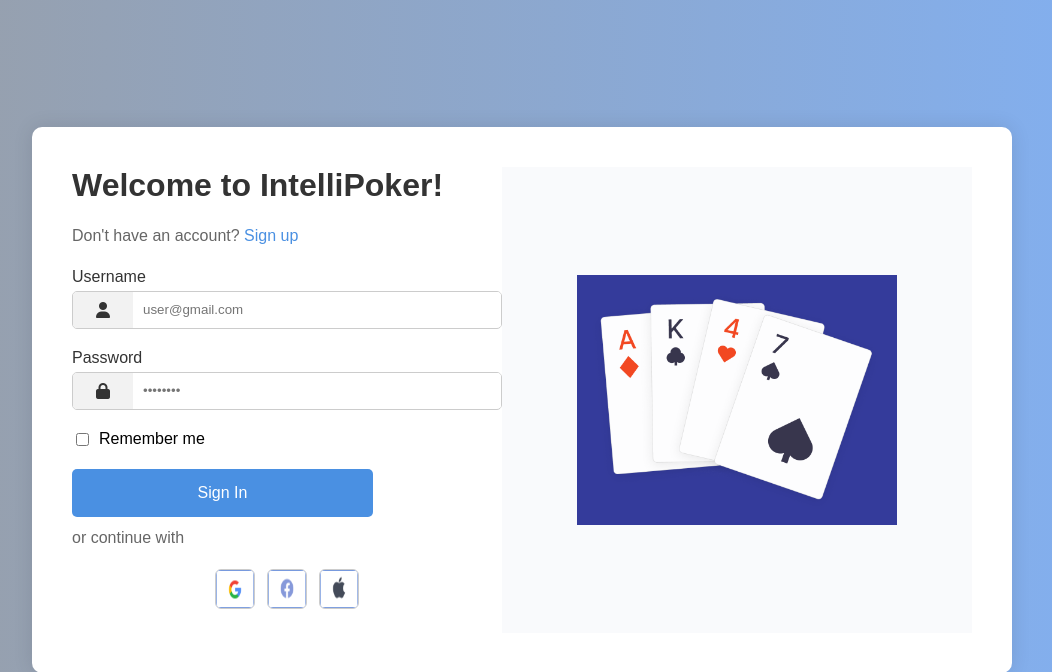
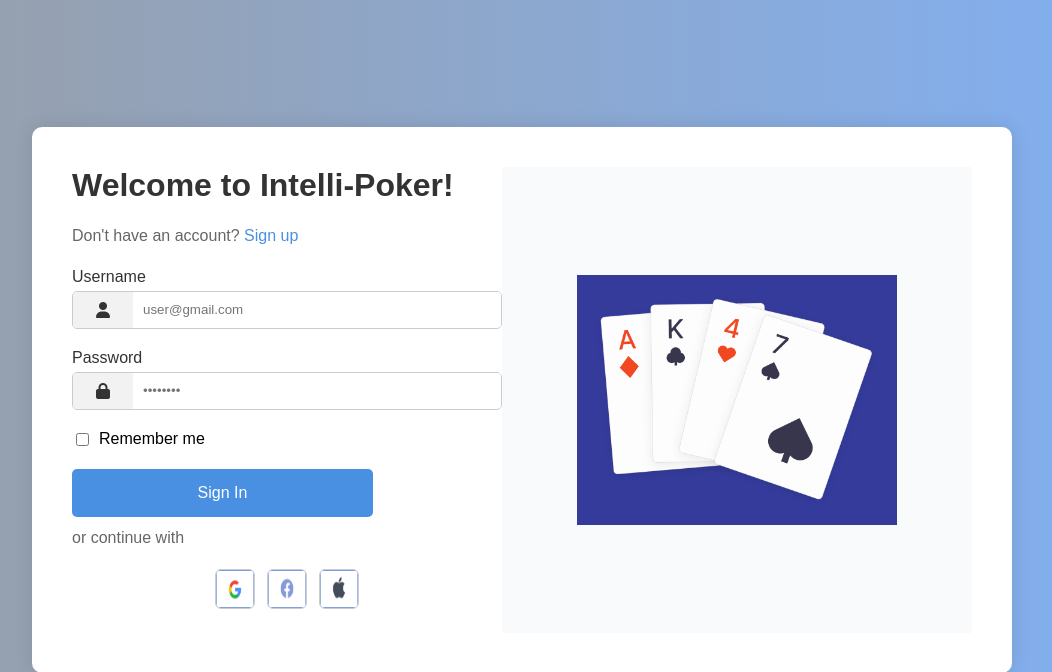
Before and after one commit to NoahJTG00/intelli-poker, a Flask app: page /login in a window 1280 px wide. Shown: the top 672 px of the page, without its empty margins (118-1170 px from the left). Run offline with Flask 3, Linux system fonts and the light colour scheme; some libraries are stand-ins or nearby versions.

Commit message:
fixed spelling error on login page to be intelli-poker

```diff
--- a/app/frontend/templates/login.html
+++ b/app/frontend/templates/login.html
@@ -3,7 +3,7 @@
 <head>
     <meta charset="UTF-8">
     <meta name="viewport" content="width=device-width, initial-scale=1.0">
-    <title>Login - IntelliPoker</title>
+    <title>Login - Intelli-Poker</title>
     <link rel="stylesheet" href="{{ url_for('static', filename='styles/login.css') }}">
     <link href="https://fonts.googleapis.com/css2?family=Poppins:wght@400;600&display=swap" rel="stylesheet">
     <link rel="stylesheet" href="https://cdnjs.cloudflare.com/ajax/libs/font-awesome/6.1.1/css/all.min.css">
@@ -11,7 +11,7 @@
 <body>
     <div class="login-container">
         <div class="login-form">
-            <h1>Welcome to IntelliPoker!</h1>
+            <h1>Welcome to Intelli-Poker!</h1>
             <p>Don't have an account? <a href="{{ url_for('game_bp.register') }}">Sign up</a></p>
             <form method="POST" action="{{ url_for('game_bp.login') }}">
                 <div class="input-group">
```
